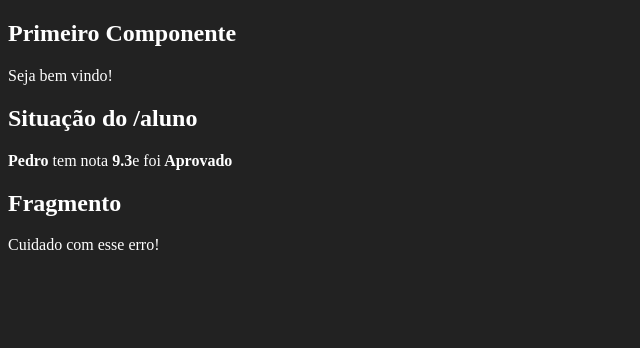
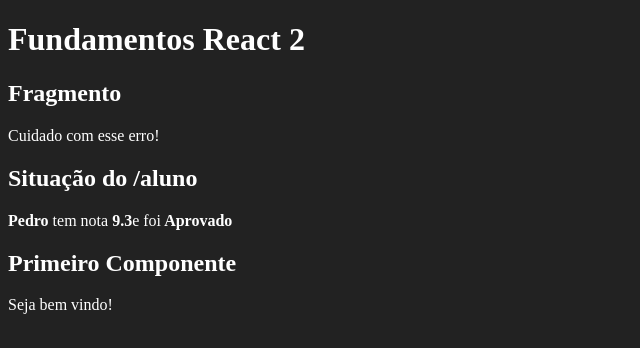
Before and after one commit to edgracional/fundamentos-react, a React (Create React App) app: page / in a window 1280 px wide. Shown: the top 348 px of the page, without its empty margins (0-640 px from the left). Built offline with nearby package versions, Linux system fonts and the light colour scheme.

Commit message:
19. Component App

```diff
--- /dev/null
+++ b/src/App.jsx
@@ -0,0 +1,47 @@
+import React from "react"
+
+/* fazer um importe relativo  Primeiro que vai ser referenciado dentro da div'*/
+import Primeiro from './components/basicos/Primeiro';
+/* este componente é baseado em uma função*/
+import ComParametro from './components/basicos/ComParametro';
+import Fragmento from './components/basicos/Fragmento';
+
+
+/* função Arrow function */
+// eslint-disable-next-line import/no-anonymous-default-export
+export default () => (
+
+
+        <div id='app'>
+            <h1>Fundamentos React 2</h1>
+            <Fragmento />
+            <ComParametro
+                titulo="Situação do /aluno"
+                aluno="Pedro"
+                nota={9.3}
+                />
+            <Primeiro></Primeiro>
+
+
+        </div>
+
+);
+
+
+
+/* Forma antiga
+export default function(props){
+    return(
+        <div id='app'>
+        <h1>Fundamentos React 2</h1>
+        <Fragmento/>
+        <ComParametro
+            titulo="Situação do /aluno"
+            aluno="Pedro"
+            nota={9.3}/>
+            <Primeiro></Primeiro>
+
+
+    </div>
+    );
+} */
--- a/src/index.js
+++ b/src/index.js
@@ -3,29 +3,11 @@
 import ReactDom from 'react-dom'
 import React from 'react'
 
-/* fazer um importe relativo  Primeiro que vai ser referenciado dentro da div'*/
-import Primeiro from './components/basicos/Primeiro'
-/* este componente é baseado em uma função*/
-import ComParametro from './components/basicos/ComParametro'
-import Fragmento from './components/basicos/Fragmento'
+import App from './App'
 
 
 ReactDom.render(
-   /* Os componentes são referenciados dentro do jsx como tag <Primeiro></Primeiro>  */
-    /* As duas propriedades titulo e subtitulo serão passadas como parametro (props) para a
-    função ComParametro */
-    /* Essa é a idéia do componentes você pode utilizar qauntas vezes for necessário  */
-    <div id='app'>
-        <Primeiro></Primeiro>
-        <ComParametro
-            titulo="Situação do /aluno"
-            aluno="Pedro"
-            nota={9.3}/>
-        <Fragmento/>
+    <App/>,
 
-    </div>,
     document.getElementById('root')
 )
-
-/* pode ser dessar forma:
-ComParametro titulo="Segundo Componente" subtitulo="Muito legal"></ComParametro> */
```
